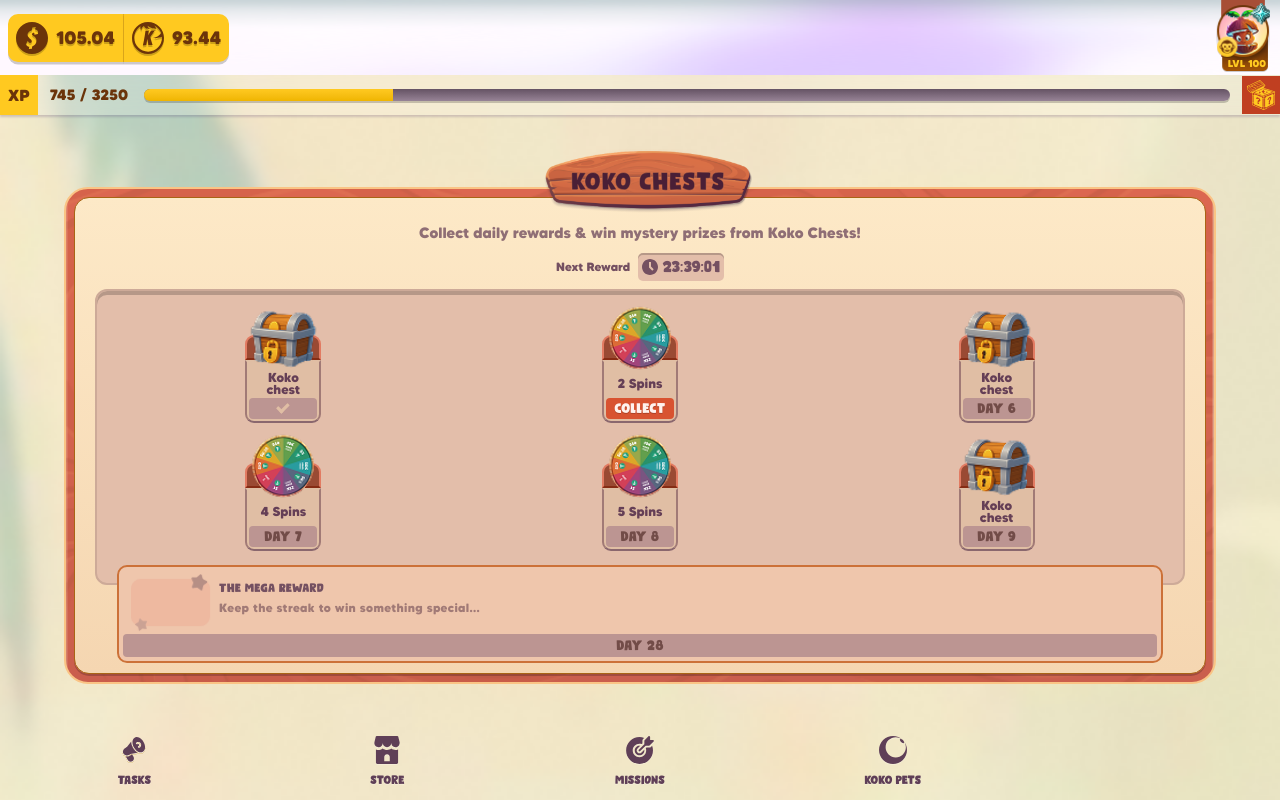
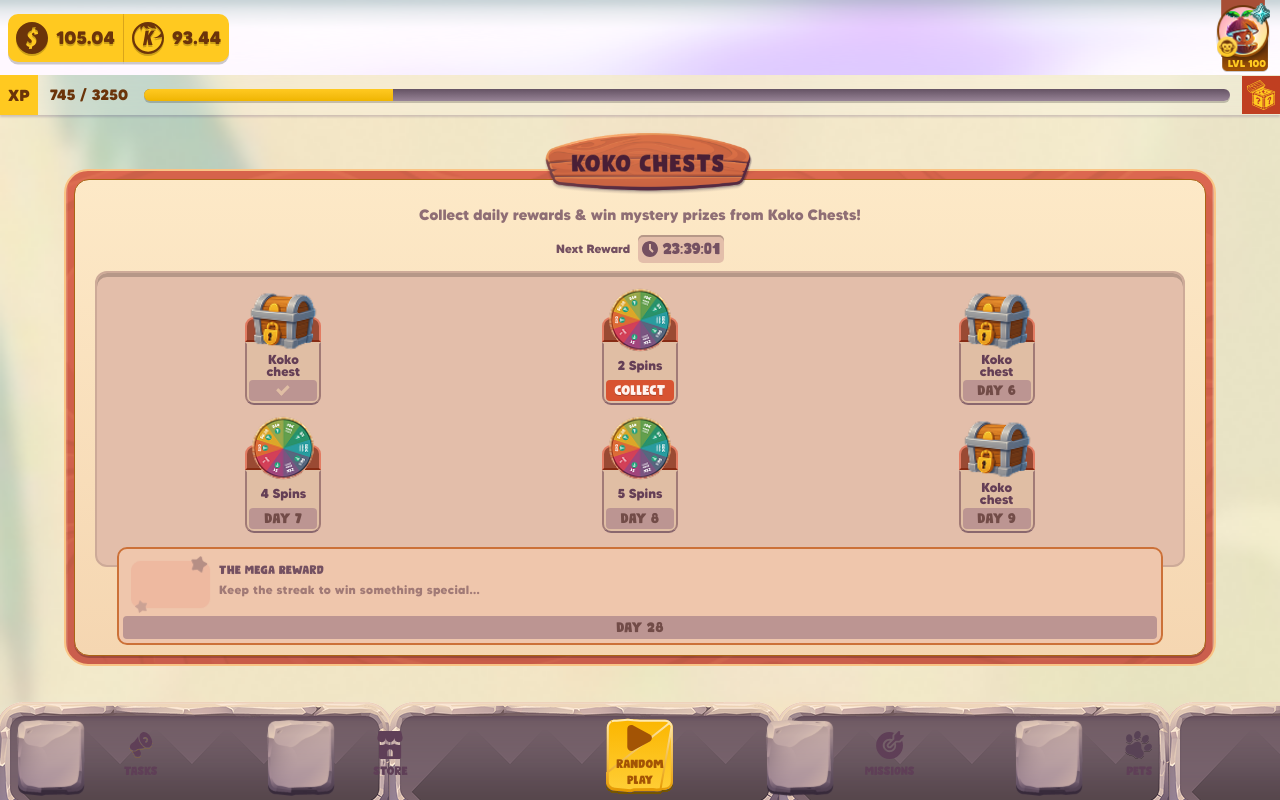
Before and after one commit to goodlucklucky/kk-hub-front, a Next.js app: page /claim in a window 1280 px wide. Built offline with nearby package versions, Linux system fonts and the light colour scheme.

Commit message:
feat: implemented the footer component

```diff
--- a/src/app/(pages)/(default)/_components/layout/footer.tsx
+++ b/src/app/(pages)/(default)/_components/layout/footer.tsx
@@ -14,17 +14,21 @@ import {
   StoreIcon,
 } from "@/app/_assets/svg/etc";
 
+import footerItem from '@assets/images/footer-item.svg'
+import Image from "next/image";
+
 export default function Footer() {
   return (
     <footer
       className={cn(
-        "grid grid-cols-5 items-center p-2 mt-2",
+        "bg-[url(/images/footer-panel.png)]",
+        "grid grid-cols-5 items-center p-2 pt-2.5 px-4 mt-5",
         "text-center font-bumper-sticker text-xs text-golden-brown drop-shadow-[0_0.25ch_#fff4]"
       )}
     >
       <Item Icon={SpeakerIcon} label="TASKS" />
       <Item Icon={StoreIcon} label="Store" />
-      {/* <Item
+      <Item
         Icon={PlayIcon}
         isPlay
         label={
@@ -34,9 +38,9 @@ export default function Footer() {
             play
           </>
         }
-      /> */}
+      />
       <Item Icon={MissionIcon} label="MISSIONS" />
-      <Item Icon={PetIcon} label="Koko pets" />
+      <Item Icon={PetIcon} label="Pets" />
     </footer>
   );
 }
@@ -53,13 +57,14 @@ function Item({
   return (
     <div
       className={cn(
-        "relative flex flex-col items-center gap-2 p-1",
+        "relative flex flex-col items-center gap-1 p-1 pt-3",
         isPlay && "text-golden-2"
       )}
     >
-      {Icon && <Icon className="size-7" />}
+      {Icon && <Icon className={cn(isPlay ? "size-7 mt-0.5" : "size-7")} />}
       <p>{label}</p>
-      {isPlay && <FooterSvg className="absolute -z-[1] -top-0.5 w-full" />}
+      {isPlay && <FooterSvg className="absolute -z-[1] top-2 left-0 w-full" />}
+      {!isPlay && <Image className="absolute top-0 left-0 -z-10" src={footerItem} alt="footer-item" />}
     </div>
   );
 }
--- a/src/app/_assets/svg/etc.tsx
+++ b/src/app/_assets/svg/etc.tsx
@@ -596,18 +596,69 @@ export function TrophyIcon(props: React.ComponentProps<"svg">) {
 
 export function PetIcon(props: React.ComponentProps<"svg">) {
   return (
-    <svg
-      width="31"
-      height="31"
-      viewBox="0 0 31 31"
-      fill="none"
-      xmlns="http://www.w3.org/2000/svg"
-      {...props}
-    >
-      <path
-        d="M26.4601 4.53976C20.4071 -1.51325 10.5928 -1.51325 4.53976 4.53976C-1.51325 10.5928 -1.51325 20.4071 4.53976 26.4601C10.5928 32.5131 20.4071 32.5131 26.4601 26.4601C32.5131 20.4071 32.5131 10.5928 26.4601 4.53976ZM10.6151 20.3847C6.23962 16.0092 6.23962 8.91528 10.6151 4.53976C14.9548 0.20008 21.9682 0.165383 26.3514 4.43395C25.2231 3.36122 23.8928 2.94113 23.3357 3.49828C22.7604 4.0735 23.2267 5.47227 24.3771 6.62271C25.5276 7.77316 26.9264 8.23941 27.5016 7.66419C28.0587 7.10703 27.6386 5.7768 26.5659 4.64844C30.8345 9.03199 30.7998 16.0453 26.4601 20.3847C22.0846 24.7602 14.9907 24.7602 10.6151 20.3847Z"
-        fill="currentColor"
-      />
+    <svg xmlns="http://www.w3.org/2000/svg" width="31" height="32" viewBox="0 0 31 32" fill="none" {...props}>
+      <g filter="url(#filter0_d_799_42035)">
+        <path d="M12.0329 9.26845C13.9422 9.96753 16.2347 8.49793 17.154 5.98625C18.0727 3.47452 17.2699 0.872326 15.361 0.173673C13.4512 -0.524435 11.159 0.94474 10.2398 3.45642C9.32096 5.96815 10.1238 8.57034 12.0329 9.26845Z" fill="#584255" />
+      </g>
+      <g filter="url(#filter1_d_799_42035)">
+        <path d="M4.77807 13.2759C6.77534 13.1027 8.20976 10.8332 7.98277 8.20509C7.75529 5.57789 5.95171 3.58819 3.95445 3.76038C1.95736 3.93409 0.523 6.20407 0.750233 8.83175C0.977769 11.4589 2.78104 13.4486 4.77807 13.2759Z" fill="#584255" />
+      </g>
+      <g filter="url(#filter2_d_799_42035)">
+        <path d="M20.3324 13.1868C22.0853 14.2172 24.6041 13.1824 25.9588 10.8767C27.3134 8.56951 26.9905 5.86597 25.2373 4.8357C23.4844 3.80633 20.9651 4.84157 19.6107 7.14726C18.2561 9.45405 18.5795 12.1575 20.3324 13.1868Z" fill="#584255" />
+      </g>
+      <g filter="url(#filter3_d_799_42035)">
+        <path d="M29.7212 15.9167C28.5847 14.2655 25.9025 14.1379 23.7299 15.6325C21.5567 17.128 20.7169 19.6783 21.8531 21.33C22.9894 22.9811 25.6718 23.1089 27.8445 21.6137C30.0169 20.1186 30.8572 17.5683 29.7212 15.9167Z" fill="#584255" />
+      </g>
+      <g filter="url(#filter4_d_799_42035)">
+        <path d="M18.0509 16.2312C17.8341 14.7313 16.9147 13.3633 15.445 12.6696C13.9757 11.9763 12.335 12.1363 11.0397 12.922C9.60804 13.7908 8.6922 14.9258 7.4591 15.422C6.22618 15.918 2.77276 14.4406 0.622607 18.3451C-0.895974 21.1029 0.498062 24.5892 3.34493 25.9325C5.50876 26.9536 7.22133 26.8396 8.47859 27.4325C9.73567 28.0255 10.7364 29.4203 12.9 30.4412C15.7468 31.7846 19.3241 30.6448 20.4875 27.7192C22.1347 23.5774 18.7984 21.8509 18.3973 20.5837C17.9965 19.3168 18.2906 17.8882 18.0509 16.2312Z" fill="#584255" />
+      </g>
+      <defs>
+        <filter id="filter0_d_799_42035" x="9.85938" y="0" width="7.6748" height="10.4414" filterUnits="userSpaceOnUse" colorInterpolationFilters="sRGB">
+          <feFlood floodOpacity="0" result="BackgroundImageFix" />
+          <feColorMatrix in="SourceAlpha" type="matrix" values="0 0 0 0 0 0 0 0 0 0 0 0 0 0 0 0 0 0 127 0" result="hardAlpha" />
+          <feOffset dy="1" />
+          <feComposite in2="hardAlpha" operator="out" />
+          <feColorMatrix type="matrix" values="0 0 0 0 0 0 0 0 0 0 0 0 0 0 0 0 0 0 0.2 0" />
+          <feBlend mode="normal" in2="BackgroundImageFix" result="effect1_dropShadow_799_42035" />
+          <feBlend mode="normal" in="SourceGraphic" in2="effect1_dropShadow_799_42035" result="shape" />
+        </filter>
+        <filter id="filter1_d_799_42035" x="0.726562" y="3.75" width="7.28027" height="10.5352" filterUnits="userSpaceOnUse" colorInterpolationFilters="sRGB">
+          <feFlood floodOpacity="0" result="BackgroundImageFix" />
+          <feColorMatrix in="SourceAlpha" type="matrix" values="0 0 0 0 0 0 0 0 0 0 0 0 0 0 0 0 0 0 127 0" result="hardAlpha" />
+          <feOffset dy="1" />
+          <feComposite in2="hardAlpha" operator="out" />
+          <feColorMatrix type="matrix" values="0 0 0 0 0 0 0 0 0 0 0 0 0 0 0 0 0 0 0.2 0" />
+          <feBlend mode="normal" in2="BackgroundImageFix" result="effect1_dropShadow_799_42035" />
+          <feBlend mode="normal" in="SourceGraphic" in2="effect1_dropShadow_799_42035" result="shape" />
+        </filter>
+        <filter id="filter2_d_799_42035" x="18.7734" y="4.4375" width="8.02246" height="10.1484" filterUnits="userSpaceOnUse" colorInterpolationFilters="sRGB">
+          <feFlood floodOpacity="0" result="BackgroundImageFix" />
+          <feColorMatrix in="SourceAlpha" type="matrix" values="0 0 0 0 0 0 0 0 0 0 0 0 0 0 0 0 0 0 127 0" result="hardAlpha" />
+          <feOffset dy="1" />
+          <feComposite in2="hardAlpha" operator="out" />
+          <feColorMatrix type="matrix" values="0 0 0 0 0 0 0 0 0 0 0 0 0 0 0 0 0 0 0.2 0" />
+          <feBlend mode="normal" in2="BackgroundImageFix" result="effect1_dropShadow_799_42035" />
+          <feBlend mode="normal" in="SourceGraphic" in2="effect1_dropShadow_799_42035" result="shape" />
+        </filter>
+        <filter id="filter3_d_799_42035" x="21.3467" y="14.5898" width="8.88086" height="9.06641" filterUnits="userSpaceOnUse" colorInterpolationFilters="sRGB">
+          <feFlood floodOpacity="0" result="BackgroundImageFix" />
+          <feColorMatrix in="SourceAlpha" type="matrix" values="0 0 0 0 0 0 0 0 0 0 0 0 0 0 0 0 0 0 127 0" result="hardAlpha" />
+          <feOffset dy="1" />
+          <feComposite in2="hardAlpha" operator="out" />
+          <feColorMatrix type="matrix" values="0 0 0 0 0 0 0 0 0 0 0 0 0 0 0 0 0 0 0.2 0" />
+          <feBlend mode="normal" in2="BackgroundImageFix" result="effect1_dropShadow_799_42035" />
+          <feBlend mode="normal" in="SourceGraphic" in2="effect1_dropShadow_799_42035" result="shape" />
+        </filter>
+        <filter id="filter4_d_799_42035" x="0" y="12.2305" width="20.9414" height="19.7695" filterUnits="userSpaceOnUse" colorInterpolationFilters="sRGB">
+          <feFlood floodOpacity="0" result="BackgroundImageFix" />
+          <feColorMatrix in="SourceAlpha" type="matrix" values="0 0 0 0 0 0 0 0 0 0 0 0 0 0 0 0 0 0 127 0" result="hardAlpha" />
+          <feOffset dy="1" />
+          <feComposite in2="hardAlpha" operator="out" />
+          <feColorMatrix type="matrix" values="0 0 0 0 0 0 0 0 0 0 0 0 0 0 0 0 0 0 0.2 0" />
+          <feBlend mode="normal" in2="BackgroundImageFix" result="effect1_dropShadow_799_42035" />
+          <feBlend mode="normal" in="SourceGraphic" in2="effect1_dropShadow_799_42035" result="shape" />
+        </filter>
+      </defs>
     </svg>
   );
 }
@@ -733,7 +784,7 @@ export function ArrowLeftIcon(props: React.ComponentProps<"svg">) {
 export function ClockIcon(props: React.ComponentProps<"svg">) {
   return (
     <svg xmlns="http://www.w3.org/2000/svg" width="12" height="12" fill="none" viewBox="0 0 12 12" {...props}>
-    <path fill="#745061" fillRule="evenodd" d="M6 12A6 6 0 1 0 6 0a6 6 0 0 0 0 12Zm-.75-9.75v4.06l2.47 2.47 1.06-1.06-2.03-2.03V2.25h-1.5Z" clipRule="evenodd"/>
+      <path fill="#745061" fillRule="evenodd" d="M6 12A6 6 0 1 0 6 0a6 6 0 0 0 0 12Zm-.75-9.75v4.06l2.47 2.47 1.06-1.06-2.03-2.03V2.25h-1.5Z" clipRule="evenodd" />
     </svg>
   )
 }
@@ -876,7 +927,7 @@ export function GiftIcon(props: React.ComponentProps<"svg">) {
 export function DotIcon(props: React.ComponentProps<"svg">) {
   return (
     <svg width="17" height="17" viewBox="0 0 17 17" fill="none" xmlns="http://www.w3.org/2000/svg" {...props}>
-        <rect width="17" height="17" rx="8.5" fill="#745061"/>
+      <rect width="17" height="17" rx="8.5" fill="#745061" />
     </svg>
   )
 }
--- a/src/app/layout.tsx
+++ b/src/app/layout.tsx
@@ -4,6 +4,7 @@ import { Toaster } from "react-hot-toast";
 import { cn } from "./_lib/utils";
 import { bumperStickerFont, madeTommySoftFont } from "./_lib/fonts";
 import { Suspense } from "react";
+import Script from "next/script";
 
 export const metadata: Metadata = {
   title: "Create Next App",
@@ -16,7 +17,15 @@ export default function RootLayout({
   children: React.ReactNode;
 }>) {
   return (
-    <html lang="en">
+    <html lang="en" suppressHydrationWarning>
+      <head>
+        <Script id="focus-visible-polyfill" strategy="beforeInteractive">
+          {`
+            document.documentElement.classList.remove('js-focus-visible');
+            document.documentElement.removeAttribute('data-js-focus-visible');
+          `}
+        </Script>
+      </head>
       <body
         className={cn(
           "font-made-tommy",
```
Also changed, not shown: public/images/footer-panel.png (added), src/app/_assets/images/footer-item.svg (added). Lines whose indentation alone changed are shown as unchanged.
